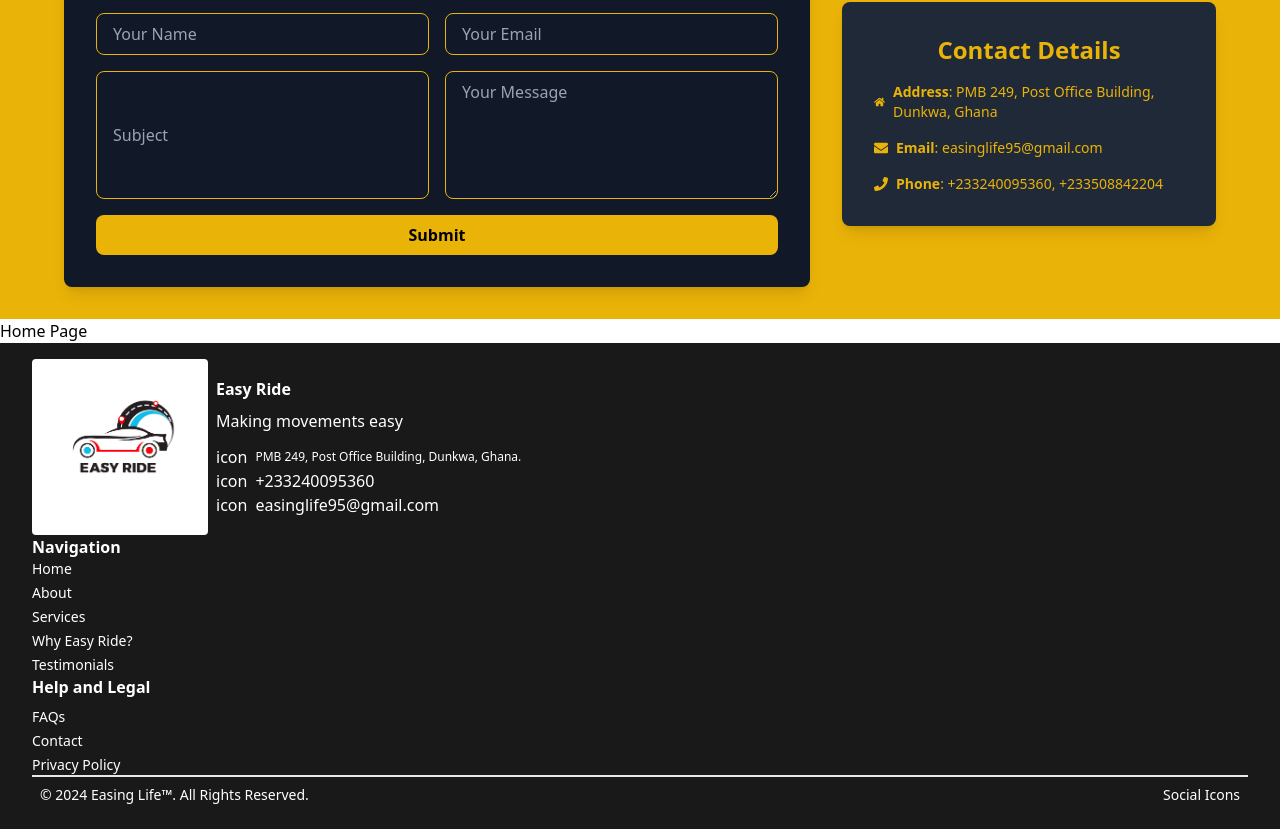
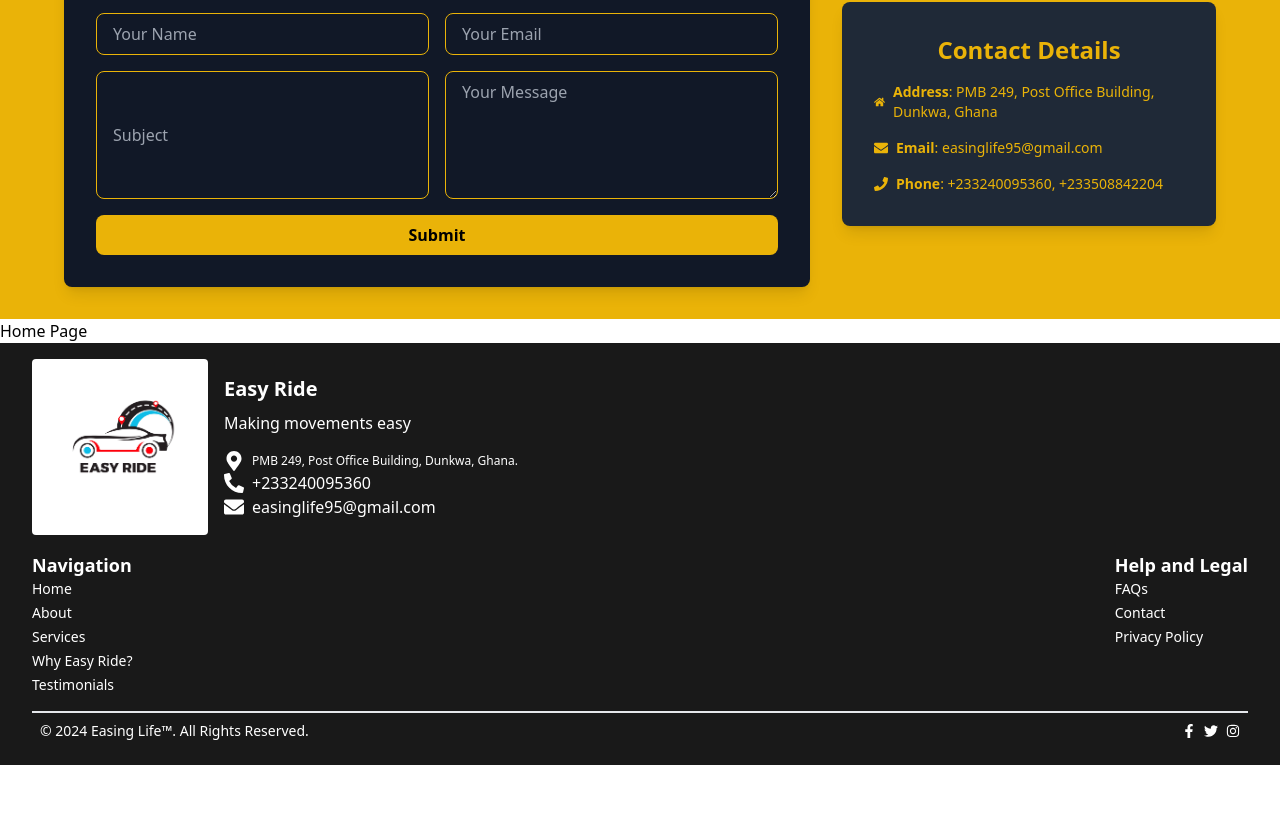
Before and after one commit to PeaceOloruntoba/fuzzy-engine, a React (Vite) app: page / in a window 1280 px wide. Shown: the part 4654-5483 px from the top of the page. After the commit the page ends 5419 px from the top, so only its background shows below. Built offline with nearby package versions, Linux system fonts and the light colour scheme.

Commit message:
Update Footer.jsx

```diff
--- a/src/components/container/Footer.jsx
+++ b/src/components/container/Footer.jsx
@@ -1,49 +1,61 @@
 import React from "react";
-import images from "../../assets"
+import {
+  FaMapMarkerAlt,
+  FaPhoneAlt,
+  FaEnvelope,
+  FaFacebookF,
+  FaTwitter,
+  FaInstagram,
+} from "react-icons/fa";
+import images from "../../assets";
 
-const logo = images?.logo
+const logo = images?.logo;
 
 export default function Footer() {
   return (
-    <div className="flex flex-col items-center w-full h-full bg-black/90  py-4 px-8 text-white divide-y-2">
-      <div className=" w-full">
-        <div className="flex flex-col md:flex-row items-center gap-2 col-span-2">
-          <img src={logo} alt="" className="w-44 rounded" />
-          <div className="flex flex-col gap-2 col-span-2">
-            <span className="font-bold">Easy Ride</span>
+    <div className="flex flex-col items-center w-full h-full bg-black/90 py-4 px-8 text-white divide-y-2">
+      <div className="w-full">
+        <div className="flex flex-col md:flex-row items-center gap-4 mb-4">
+          <img src={logo} alt="Easy Ride Logo" className="w-44 rounded" />
+          <div className="flex flex-col gap-2">
+            <span className="font-bold text-xl">Easy Ride</span>
             <span>Making movements easy</span>
-            <div className="flex flex-col text-nowrap mt-1">
+            <div className="flex flex-col text-nowrap mt-2">
               <a
                 target="_blank"
+                rel="noopener noreferrer"
                 href="https://www.google.com/maps/place/Easing+Life+group+of+companies/@5.9607473,-1.7783867,20.02z/data=!4m14!1m7!3m6!1s0xfdc59af2d50d633:0x61addf4d72ca957d!2sDUNKWA+ON+OFFIN+OFFICE!8m2!3d5.9608813!4d-1.7780946!16s%2Fg%2F11nx235ctw!3m5!1s0xfdc59270482f6b3:0x149260464d63fb95!8m2!3d5.9610047!4d-1.7784332!16s%2Fg%2F11rr31p74f?entry=ttu"
-                className="flex gap-2 items-center"
+                className="flex items-center gap-2"
               >
-                <span>icon</span>
+                <FaMapMarkerAlt className="text-xl" />
                 <span className="text-xs">
                   PMB 249, Post Office Building, Dunkwa, Ghana.
                 </span>
               </a>
               <a
                 target="_blank"
+                rel="noopener noreferrer"
                 href="https://www.google.com/maps/place/Easing+Life+group+of+companies/@5.9607473,-1.7783867,20.02z/data=!4m14!1m7!3m6!1s0xfdc59af2d50d633:0x61addf4d72ca957d!2sDUNKWA+ON+OFFIN+OFFICE!8m2!3d5.9608813!4d-1.7780946!16s%2Fg%2F11nx235ctw!3m5!1s0xfdc59270482f6b3:0x149260464d63fb95!8m2!3d5.9610047!4d-1.7784332!16s%2Fg%2F11rr31p74f?entry=ttu"
-                className="flex gap-2 items-center"
+                className="flex items-center gap-2"
               >
-                <span>icon</span>
+                <FaPhoneAlt className="text-xl" />
                 <span>+233240095360</span>
               </a>
               <a
                 target="_blank"
+                rel="noopener noreferrer"
                 href="mailto:easinglife95@gmail.com"
-                className="flex gap-2 items-center"
+                className="flex items-center gap-2"
               >
-                <span>icon</span>
+                <FaEnvelope className="text-xl" />
                 <span>easinglife95@gmail.com</span>
               </a>
             </div>
           </div>
         </div>
-        <div className="flex flex-col items-start justify-start">
-          <span className="font-semibold">Navigation</span>
+        <div className="flex flex-col md:flex-row items-start justify-between mb-4">
+          <div className="flex flex-col">
+            <span className="font-semibold text-lg">Navigation</span>
             <div className="flex flex-col gap-1 text-sm">
               <a href="">Home</a>
               <a href="">About</a>
@@ -52,8 +64,8 @@ export default function Footer() {
               <a href="">Testimonials</a>
             </div>
           </div>
-        <div className="flex flex-col items-start justify-start gap-2">
-          <span className="font-semibold">Help and Legal</span>
+          <div className="flex flex-col">
+            <span className="font-semibold text-lg">Help and Legal</span>
             <div className="flex flex-col gap-1 text-sm">
               <a href="">FAQs</a>
               <a href="">Contact</a>
@@ -61,9 +73,20 @@ export default function Footer() {
             </div>
           </div>
         </div>
+      </div>
       <div className="w-full flex flex-col md:flex-row items-center justify-between p-2 text-xs md:text-sm">
         <span>&copy; 2024 Easing Life™. All Rights Reserved.</span>
-        <span>Social Icons</span>
+        <div className="flex gap-2">
+          <a href="#" className="text-white">
+            <FaFacebookF />
+          </a>
+          <a href="#" className="text-white">
+            <FaTwitter />
+          </a>
+          <a href="#" className="text-white">
+            <FaInstagram />
+          </a>
+        </div>
       </div>
     </div>
   );
```
Lines whose indentation alone changed are shown as unchanged.
